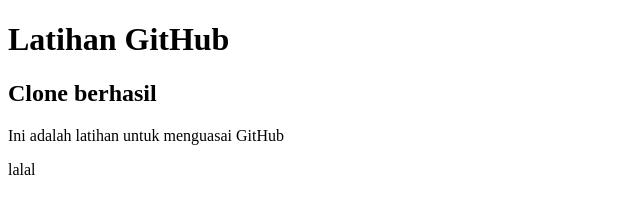
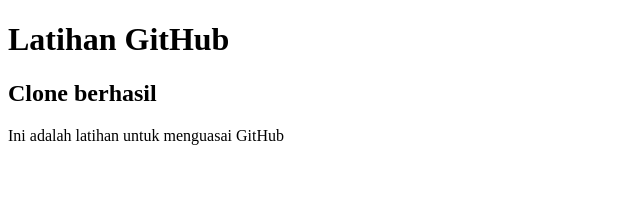
Before and after one commit to cikyciky/Web-Native-Coba, a plain HTML site: page index.html in a window 1280 px wide. Shown: the full height of the page, 0-640 px from the left. Drawn offline with Linux system fonts and the light colour scheme.

Commit message:
menghapus hal yang tidak dibutuhkan

```diff
--- a/index.html
+++ b/index.html
@@ -9,6 +9,6 @@
     <h1>Latihan GitHub</h1>
     <h2>Clone berhasil</h2>
     <p>Ini adalah latihan untuk menguasai GitHub</p>
-    <p>lalal</p>
+
   </body>
 </html>
```
